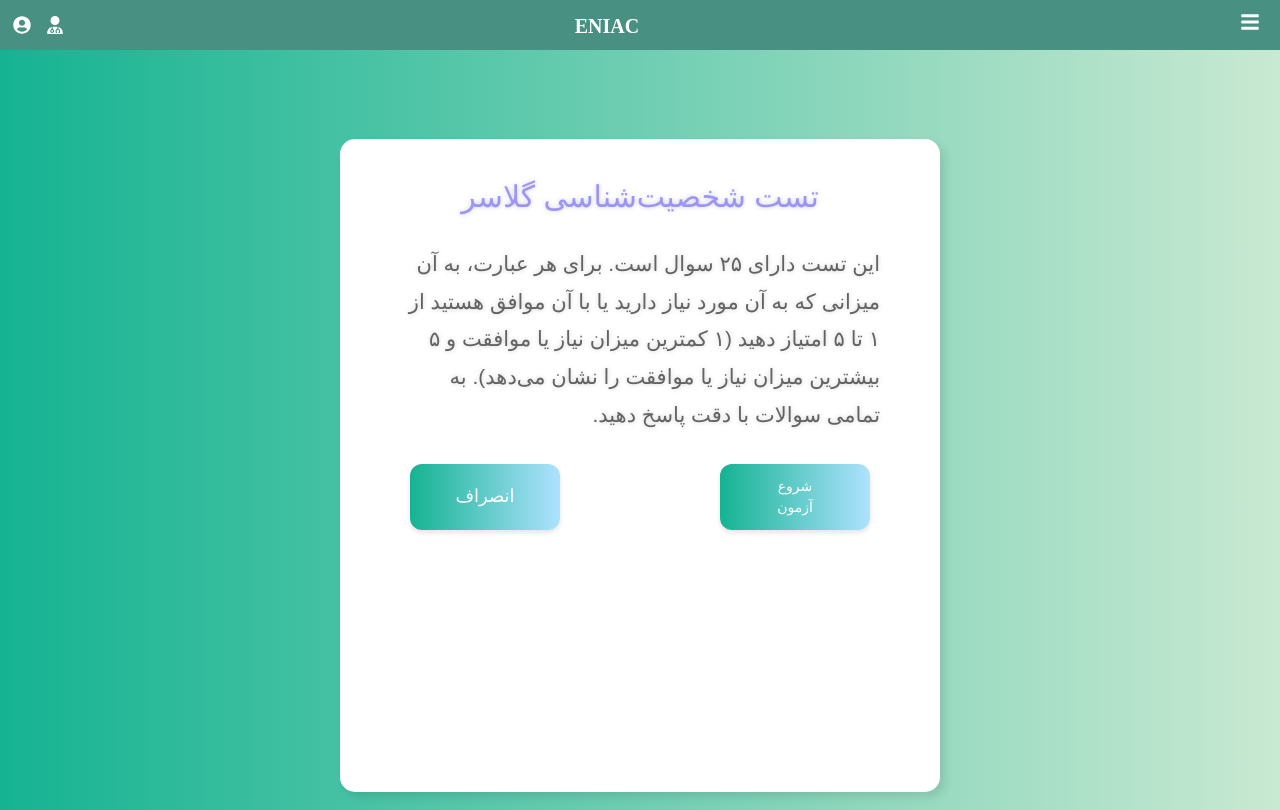
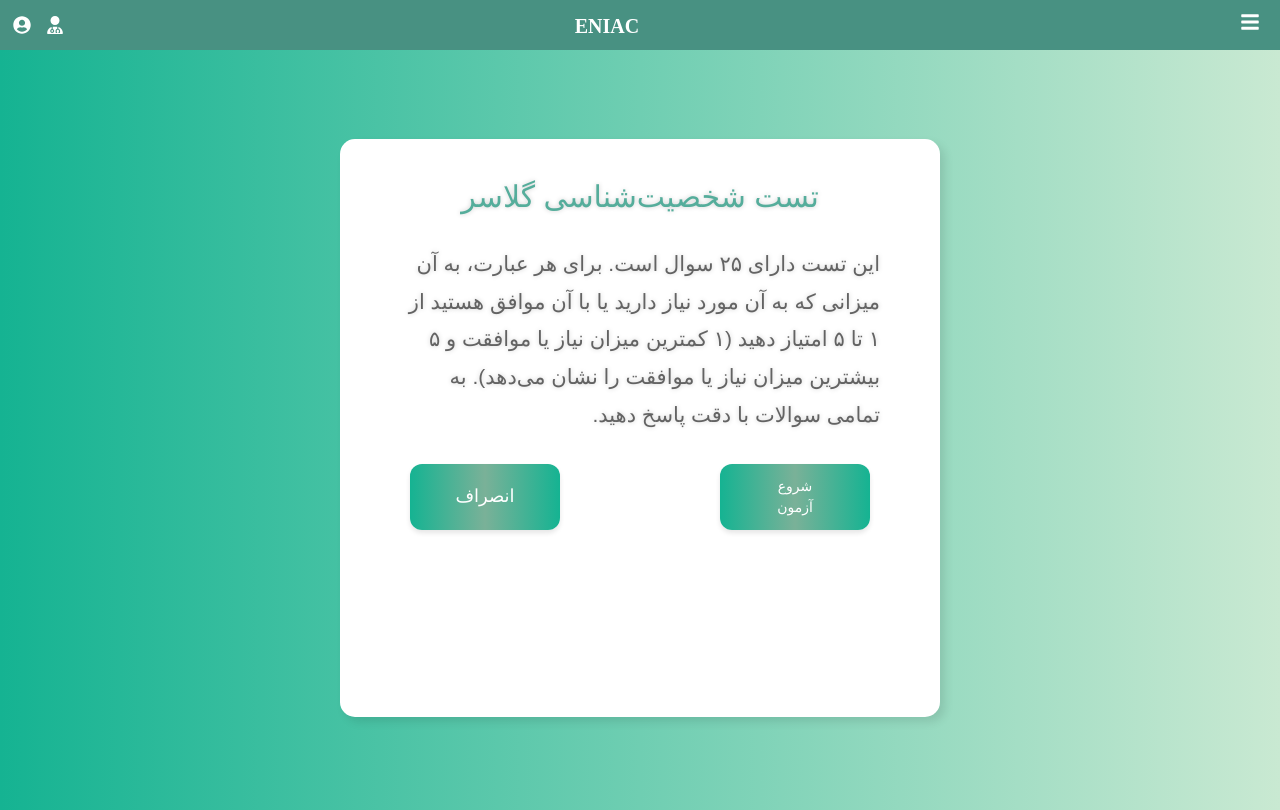
Before and after one commit to ENIAC-ORG/Front-end, a React (Vite) app: page /Glasser in a window 1280 px wide. Built offline with nearby package versions, Linux system fonts and the light colour scheme; a web font is replaced by a local one.

Commit message:
fix(Tests): refactor 2

```diff
--- a/src/components/Tests_lib/glasser_style.css
+++ b/src/components/Tests_lib/glasser_style.css
@@ -13,34 +13,40 @@
   height: 95vh;
 }
 
+.glasser-header .reduced-height {
+  height: 50%;
+  overflow: hidden;
+  transition: height 0.3s ease;
+}
+
 .glasser-quiz-container {
-  width: 600px; /* Decrease container width */
-  height: 96%;
+  width: 600px;
+  height: 98%;
   max-width: 100%;
-  min-height: 300px; /* Decrease minimum height */
+  min-height: 300px;
   background: #ffffff;
-  border-radius: 15px; /* Decrease border radius */
-  margin-top: 5px; /* Decrease margin top */
-  padding: 40px 60px; /* Adjust padding */
+  border-radius: 15px;
+  margin-top: 5px;
+  padding: 40px 60px;
   box-sizing: border-box;
-  box-shadow: 5px 5px 10px rgba(0, 0, 0, 0.1); /* Decrease box shadow */
+  box-shadow: 5px 5px 10px rgba(0, 0, 0, 0.1);
 }
 
 .glasser-quiz-container .glasser-active-question-no {
-  font-size: 30px; /* Decrease font size */
+  font-size: 30px;
   font-weight: 500;
   color:#76baab;
-  text-shadow: 1px 1px 3px rgba(0, 0, 0, 0.2); /* Decrease text shadow */
+  text-shadow: 1px 1px 3px rgba(0, 0, 0, 0.2);
 }
 
 .glasser-quiz-container .glasser-total-question {
-  font-size: 18px; /* Decrease font size */
+  font-size: 18px;
   font-weight: 500;
   color: #959496;
 }
 
 .glasser-quiz-container h2 {
-  font-size: 18px; /* Decrease font size */
+  font-size: 18px;
   font-weight: 500;
   margin: 0;
   text-shadow: 0px 0px 5px rgba(0, 0, 0, 0.2);
@@ -48,20 +54,20 @@
 }
 
 .glasser-quiz-container ul {
-  margin-top: 20px; /* Adjust margin top */
-  margin-right: -30px; /* Adjust margin right */
+  margin-top: 20px;
+  margin-right: -30px;
 }
 
 .glasser-quiz-container ul li {
   text-decoration: none;
   list-style: none;
   color: #47464e;
-  font-size: 16px; /* Decrease font size */
+  font-size: 16px;
   background: #ffffff;
   border: 1px solid #d6d6d8;
-  border-radius: 15px; /* Decrease border radius */
-  padding: 10px; /* Decrease padding */
-  margin-top: 15px; /* Decrease margin top */
+  border-radius: 15px;
+  padding: 10px;
+  margin-top: 15px;
   cursor: pointer;
   transition: color 0.3s ease;
   margin-right: 41px;
@@ -74,21 +80,21 @@
 }
 
 .glasser-quiz-container button {
-  background: -webkit-linear-gradient(left,#15B392, #AEE2FF);
-  border-radius: 12px; /* Decrease border radius */
-  font-size: 18px; /* Decrease font size */
+  background: -webkit-linear-gradient(left,#15B392, #7ab198, #15B392);
+  border-radius: 12px;
+  font-size: 18px;
   color: #ffffff;
-  padding: 12px 40px; /* Decrease padding */
+  padding: 12px 40px;
   outline: none;
   border: none;
   cursor: pointer;
-  margin-top: 30px; /* Decrease margin top */
+  margin-top: 30px;
   transition: all 0.3s ease;
-  box-shadow: 0 3px 5px rgba(0, 0, 0, 0.1); /* Decrease box shadow */
+  box-shadow: 0 3px 5px rgba(0, 0, 0, 0.1);
 }
 
 .glasser-quiz-container button:hover {
-  background: -webkit-linear-gradient(left, #15B392, #15B392, #15B392);
+  background: -webkit-linear-gradient(left, #1f8770, #1f8770, #1f8770);
 }
 
 .glasser-quiz-container button:disabled {
@@ -103,34 +109,34 @@
 }
 
 .glasser-result h3 {
-  font-size: 20px; /* Decrease font size */
-  letter-spacing: 1px; /* Decrease letter spacing */
+  font-size: 20px;
+  letter-spacing: 1px;
   text-align: center;
 }
 
 .glasser-result p {
-  font-size: 16px; /* Decrease font size */
+  font-size: 16px;
   font-weight: 500;
 }
 
 .glasser-result p span {
   color: #59fac2;
-  font-size: 25px; /* Decrease font size */
+  font-size: 25px;
 }
 
 .glasser-button-group {
   display: flex;
   justify-content: space-between;
-  margin-top: 30px; /* Decrease margin top */
+  margin-top: 30px;
 }
 
 .glasser-button-group button {
-  flex: 0 0 150px; /* Decrease button width */
-  margin: 0 10px; /* Decrease margin */
+  flex: 0 0 150px;
+  margin: 0 10px;
 }
 
 .glasser-button-group span {
-  margin-top: 15px; /* Decrease margin top */
+  margin-top: 15px;
   cursor: pointer;
   transition: all 0.3s ease;
 }
@@ -140,22 +146,22 @@
 }
 
 .custom-swal-container .swal2-popup {
-  border-radius: 15px; /* Decrease border radius */
-  box-shadow: 0px 0px 20px rgba(0, 0, 0, 0.3); /* Decrease box shadow */
+  border-radius: 15px;
+  box-shadow: 0px 0px 20px rgba(0, 0, 0, 0.3);
 }
 
 .custom-swal-container .swal2-title {
-  text-shadow: 1px 1px 1px rgba(0, 0, 0, 0.5); /* Decrease text shadow */
-  font-size: 24px; /* Decrease font size */
+  text-shadow: 1px 1px 1px rgba(0, 0, 0, 0.5);
+  font-size: 24px;
 }
 
 .custom-swal-container .swal2-content {
-  text-shadow: 1px 1px 1px rgba(0, 0, 0, 0.5); /* Decrease text shadow */
-  font-size: 18px; /* Decrease font size */
+  text-shadow: 1px 1px 1px rgba(0, 0, 0, 0.5);
+  font-size: 18px;
 }
 
 .mbti-progress-bar {
-  direction: ltr; /* Set direction to right-to-left */
+  direction: ltr;
 }
 
 .custom-color .progress-bar {
--- a/src/components/Tests_lib/questions_MBTI.jsx
+++ b/src/components/Tests_lib/questions_MBTI.jsx
@@ -59,7 +59,7 @@ const MBTI = {
             question: "کدام عبارت در مورد شما درست است؟",
             choices: [
                 { text: "با احتیاط انتخاب کنید.", answer: true, id: 0},
-                { text: "چیزی را بدون فکر کردن انتخاب کنید", answer: true, id: 1},
+                { text: "چیزی را بدون فکر کردن انتخاب کنید.", answer: true, id: 1},
             ],
         },
         {
--- a/src/components/Tests_lib/test_Glasser.jsx
+++ b/src/components/Tests_lib/test_Glasser.jsx
@@ -171,22 +171,24 @@ const GlasserTest = () => {
     Swal.fire({
       icon: "warning",
       title: "آیا از ادامۀ آزمون منصرف شده اید؟",
-      html: "در صورت اتمام آزمون پاسخ‌های شما ثبت نمی‌شوند",
-      background: "#473a67",
-      color: "#b4b3b3",
-      width: "29rem",
-      height: "15rem",
-      showCancelButton: true,
+      html: ".در صورت اتمام آزمون پاسخ‌های شما ثبت نمی‌شوند",
+      background: "#075662",
+      color: "#FFFF",
+      width: "35rem",
+
+      backdrop: `
+  rgba(84, 75, 87.0.9)
+  left top
+  no-repeat`,
       confirmButtonText: "بله",
       cancelButtonText: "ادامه می‌دهم",
-      customClass: {
-        container: "custom-swal-container",
-      },
+      confirmButtonColor: '#0a8ca0',
+      cancelButtonColor: '#0a8ca0',
+      showConfirmButton: true,
+      showCancelButton: true,
     }).then((result) => {
       if (result.isConfirmed) {
         navigate("/TestPage");
-      } else {
-        // do nothing
       }
     });
   };
@@ -194,28 +196,29 @@ const GlasserTest = () => {
   const cancelTest = () => {
     Swal.fire({
       icon: "warning",
-      title: "از انجام آزمون منصرف شده اید؟",
-      background: "#473a67",
-      color: "#b4b3b3",
-      width: "26rem",
-      height: "18rem",
-      showCancelButton: true,
+      title: "آیا از انجام آزمون منصرف شده اید؟",
+      background: "#075662",
+      color: "#FFFF",
+      width: "35rem",
+
+      backdrop: `
+  rgba(84, 75, 87.0.9)
+  left top
+  no-repeat`,
       confirmButtonText: "بله",
       cancelButtonText: "ادامه می‌دهم",
-      customClass: {
-        container: "custom-swal-container",
-      },
+      confirmButtonColor: '#0a8ca0',
+      cancelButtonColor: '#0a8ca0',
+      showConfirmButton: true,
+      showCancelButton: true,
     }).then((result) => {
       if (result.isConfirmed) {
         navigate("/TestPage");
-      } else {
-        // do nothing
       }
     });
   };
 
   const showTheResult = () => {
-    console.log(glasserResult);
     Swal.fire({
       icon: "info",
       title: "نتیجۀ گلاسر شما",
@@ -228,13 +231,16 @@ const GlasserTest = () => {
           <p>قدرت: ${convertToPersianNumbers(glasserResult["power"])} از ۵</p>
           <p>سرگرمی: ${convertToPersianNumbers(glasserResult["fun"])} از ۵</p>
         `,
-      background: "#473a67",
-      color: "#b4b3b3",
-      width: "26rem",
-      height: "18rem",
-      // showCancelButton: true,
-      confirmButtonText: "تایید و رفتن به صفحۀ اصلی",
-      // cancelButtonText: "صفحۀ اصلی",
+        background: "#075662",
+        color: "#FFFF",
+        width: "35rem",
+        confirmButtonColor: '#0a8ca0',
+        showConfirmButton: true,
+        confirmButtonText: "تایید و رفتن به صفحۀ اصلی",
+        backdrop: `
+    rgba(84, 75, 87.0.9)
+    left top
+    no-repeat`,
       customClass: {
         container: "custom-swal-container",
       },
@@ -261,7 +267,7 @@ const GlasserTest = () => {
           className="glasser-quiz-container"
           style={
             activeQuestion === 0 || showResult
-              ? { marginTop: "4%" }
+              ? { marginTop: "4%", height: "85%" }
               : { marginTop: "2%" }
           }
         >
@@ -271,7 +277,7 @@ const GlasserTest = () => {
                 <h2
                   style={{
                     fontSize: "30px",
-                    color: "#9a94fb",
+                    color: "#55AD9B",
                     marginBottom: "10px",
                     textAlign: "center",
                   }}
@@ -394,7 +400,7 @@ const GlasserTest = () => {
                   showResult
                     ? {
                         fontWeight: "bolder",
-                        color: "#9a94fb",
+                        color: "#55AD9B",
                         marginBottom: "33px",
                       }
                     : {}
--- a/src/components/Tests_lib/test_MBTI.jsx
+++ b/src/components/Tests_lib/test_MBTI.jsx
@@ -159,22 +159,24 @@ const MBTITest = () => {
     Swal.fire({
       icon: "warning",
       title: "آیا از ادامۀ آزمون منصرف شده اید؟",
-      html: "در صورت اتمام آزمون پاسخ‌های شما ثبت نمی‌شوند",
-      background: "#473a67",
-      color: "#b4b3b3",
-      width: "29rem",
-      height: "15rem",
-      showCancelButton: true,
+      html: ".در صورت اتمام آزمون پاسخ‌های شما ثبت نمی‌شوند",
+      background: "#075662",
+      color: "#FFFF",
+      width: "35rem",
+
+      backdrop: `
+  rgba(84, 75, 87.0.9)
+  left top
+  no-repeat`,
       confirmButtonText: "بله",
       cancelButtonText: "ادامه می‌دهم",
-      customClass: {
-        container: "custom-swal-container",
-      },
+      confirmButtonColor: '#0a8ca0',
+      cancelButtonColor: '#0a8ca0',
+      showConfirmButton: true,
+      showCancelButton: true,
     }).then((result) => {
       if (result.isConfirmed) {
         navigate("/TestPage");
-      } else {
-        // do nothing
       }
     });
   };
@@ -182,39 +184,43 @@ const MBTITest = () => {
   const cancelTest = () => {
     Swal.fire({
       icon: "warning",
-      title: "از انجام آزمون منصرف شده اید؟",
-      background: "#473a67",
-      color: "#b4b3b3",
-      width: "26rem",
-      height: "18rem",
+      title: "آیا از انجام آزمون منصرف شده اید؟",
+      background: "#075662",
+      color: "#FFFF",
+      width: "35rem",
+
+      backdrop: `
+  rgba(84, 75, 87.0.9)
+  left top
+  no-repeat`,
+      confirmButtonText: "بله",
+      cancelButtonText: "ادامه می‌دهم",
+      confirmButtonColor: '#0a8ca0',
+      cancelButtonColor: '#0a8ca0',
+      showConfirmButton: true,
       showCancelButton: true,
-      cancelButtonText: "ادامه می‌دهم",
-      confirmButtonText: "بله",
-      customClass: {
-        container: "custom-swal-container",
-      },
     }).then((result) => {
       if (result.isConfirmed) {
         navigate("/TestPage");
-      } else {
-        // do nothing
       }
     });
   };
 
   const showTheResult = () => {
-    console.log(mbtiResult);
     Swal.fire({
       icon: "info",
       title: "نتیجۀ تست شخصیت‌شناسی شما",
       html: mbtiResult,
-      background: "#473a67",
-      color: "#b4b3b3",
-      width: "26rem",
-      height: "18rem",
-      // showCancelButton: true,
+      background: "#075662",
+      color: "#FFFF",
+      width: "35rem",
+      confirmButtonColor: '#0a8ca0',
+      showConfirmButton: true,
       confirmButtonText: "تایید و رفتن به صفحۀ اصلی",
-      // cancelButtonText: "صفحۀ اصلی",
+      backdrop: `
+    rgba(84, 75, 87.0.9)
+    left top
+    no-repeat`,
       customClass: {
         container: "custom-swal-container",
       },
@@ -367,7 +373,7 @@ const MBTITest = () => {
                   showResult
                     ? {
                         fontWeight: "bolder",
-                        color: "#9a94fb",
+                        color: "#55AD9B",
                         marginBottom: "33px",
                       }
                     : {}
```
Also changed, not shown: src/components/Tests_lib/mbti_style.css (+15 -17 lines).
